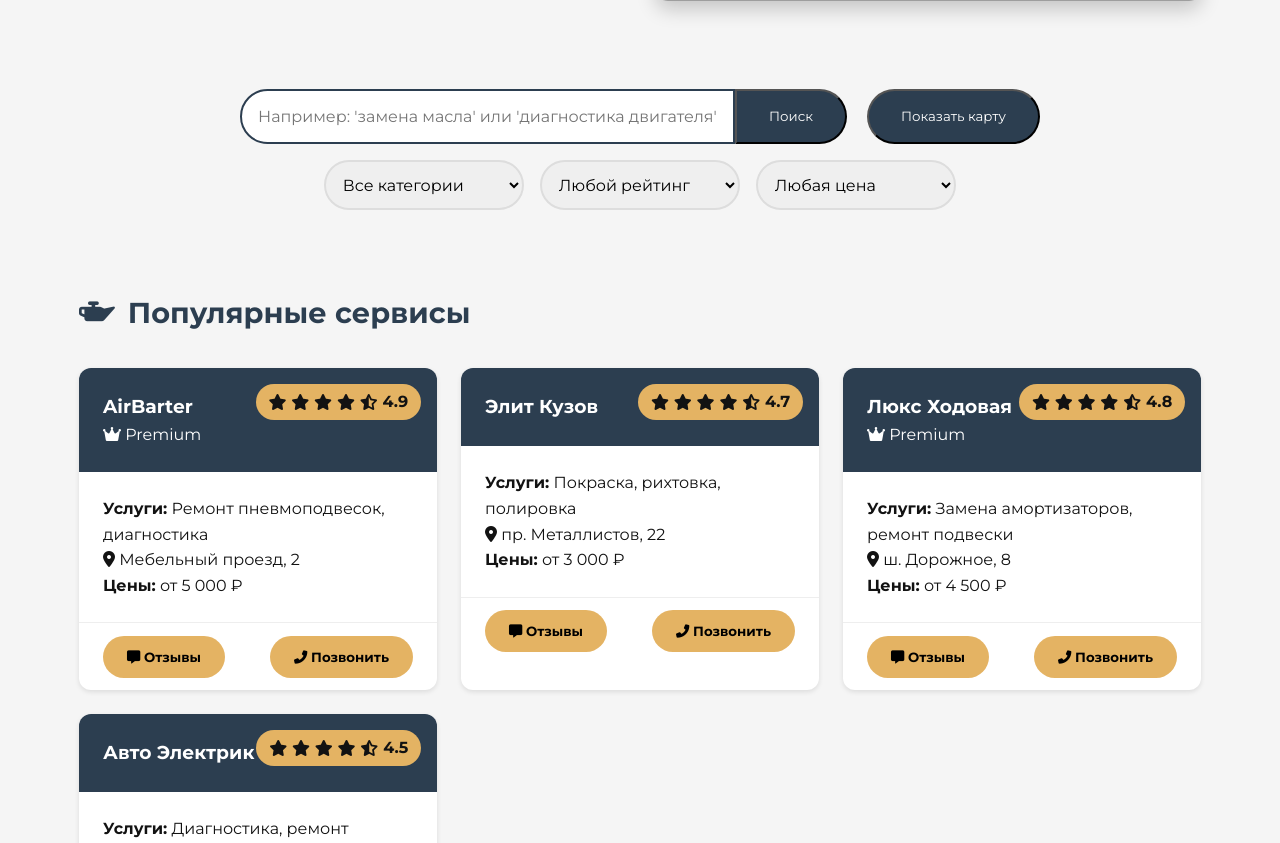
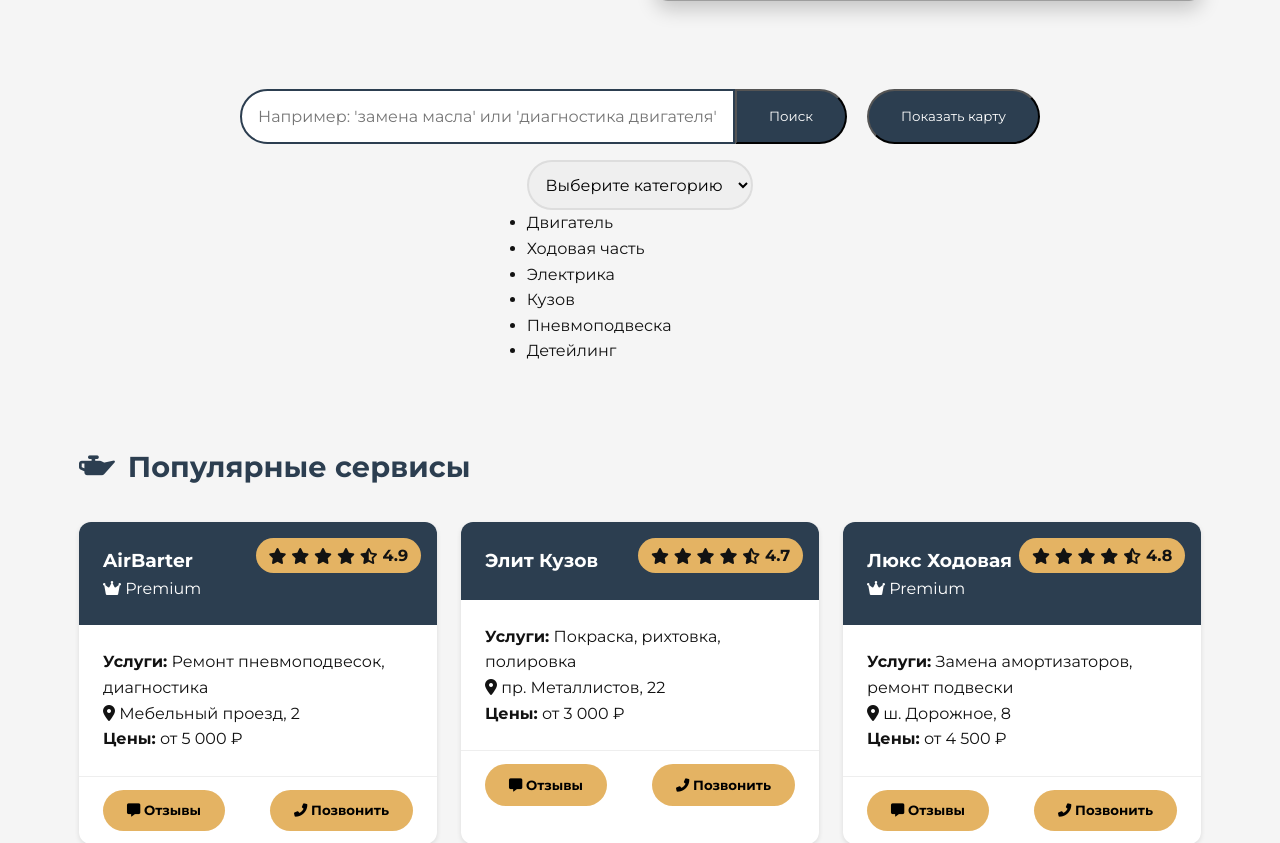
Before and after one commit to gerich15/clicksite, a Flask app: page / in a window 1280 px wide. Shown: the part 554-1397 px from the top of the page. Run offline with Flask 3, Linux system fonts and the light colour scheme; grey boxes are pictures that could not be loaded.

Commit message:
index.html

```diff
--- a/templates/index.html
+++ b/templates/index.html
@@ -94,25 +94,26 @@
         </main>
 
         <div class="filters">
-          <select>
-            <option>Все категории</option>
-            <option>Двигатель</option>
-            <option>Ходовая часть</option>
-            <option>Кузовные работы</option>
-            <option>Электрика</option>
-          </select>
-          <select>
-            <option>Любой рейтинг</option>
-            <option>5 звезд</option>
-            <option>4+ звезды</option>
-            <option>3+ звезды</option>
-          </select>
-          <select>
-            <option>Любая цена</option>
-            <option>До 5 000 ₽</option>
-            <option>5 000 - 15 000 ₽</option>
-            <option>От 15 000 ₽</option>
-          </select>
+         <div class="custom-select">
+  <select id="categories" class="select-hidden">
+    <option value="" disabled selected>Выберите категорию</option>
+    <option value="engine">Двигатель</option>
+    <option value="chassis">Ходовая часть</option>
+    <option value="electrics">Электрика</option>
+    <option value="body">Кузов</option>
+    <option value="suspension">Пневмоподвеска</option>
+    <option value="detailing">Детейлинг</option>
+  </select>
+  <div class="select-styled"></div>
+  <ul class="select-options">
+    <li data-value="engine">Двигатель</li>
+    <li data-value="chassis">Ходовая часть</li>
+    <li data-value="electrics">Электрика</li>
+    <li data-value="body">Кузов</li>
+    <li data-value="suspension">Пневмоподвеска</li>
+    <li data-value="detailing">Детейлинг</li>
+  </ul>
+</div>
         </div>
       </section>
 
```
